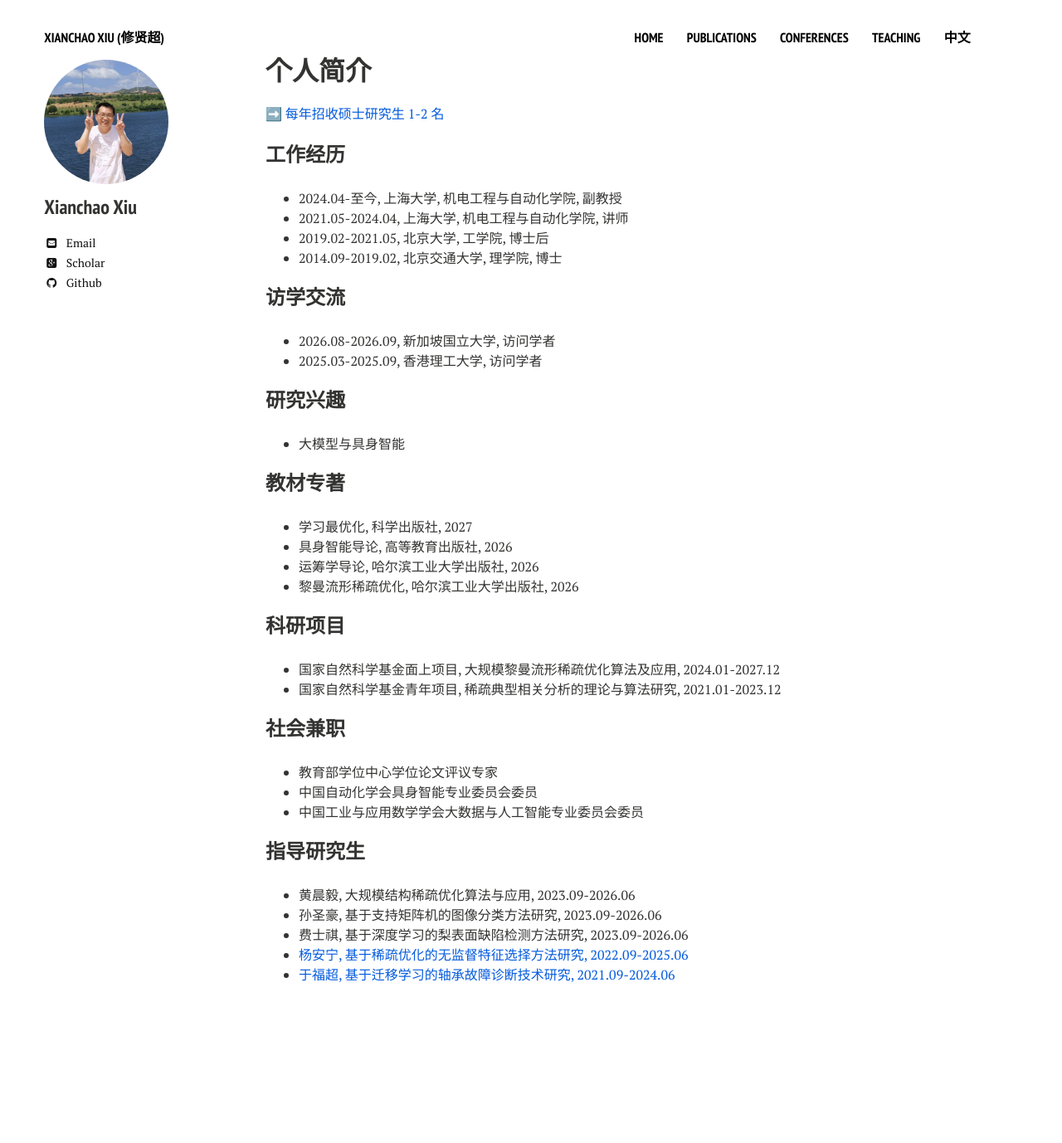
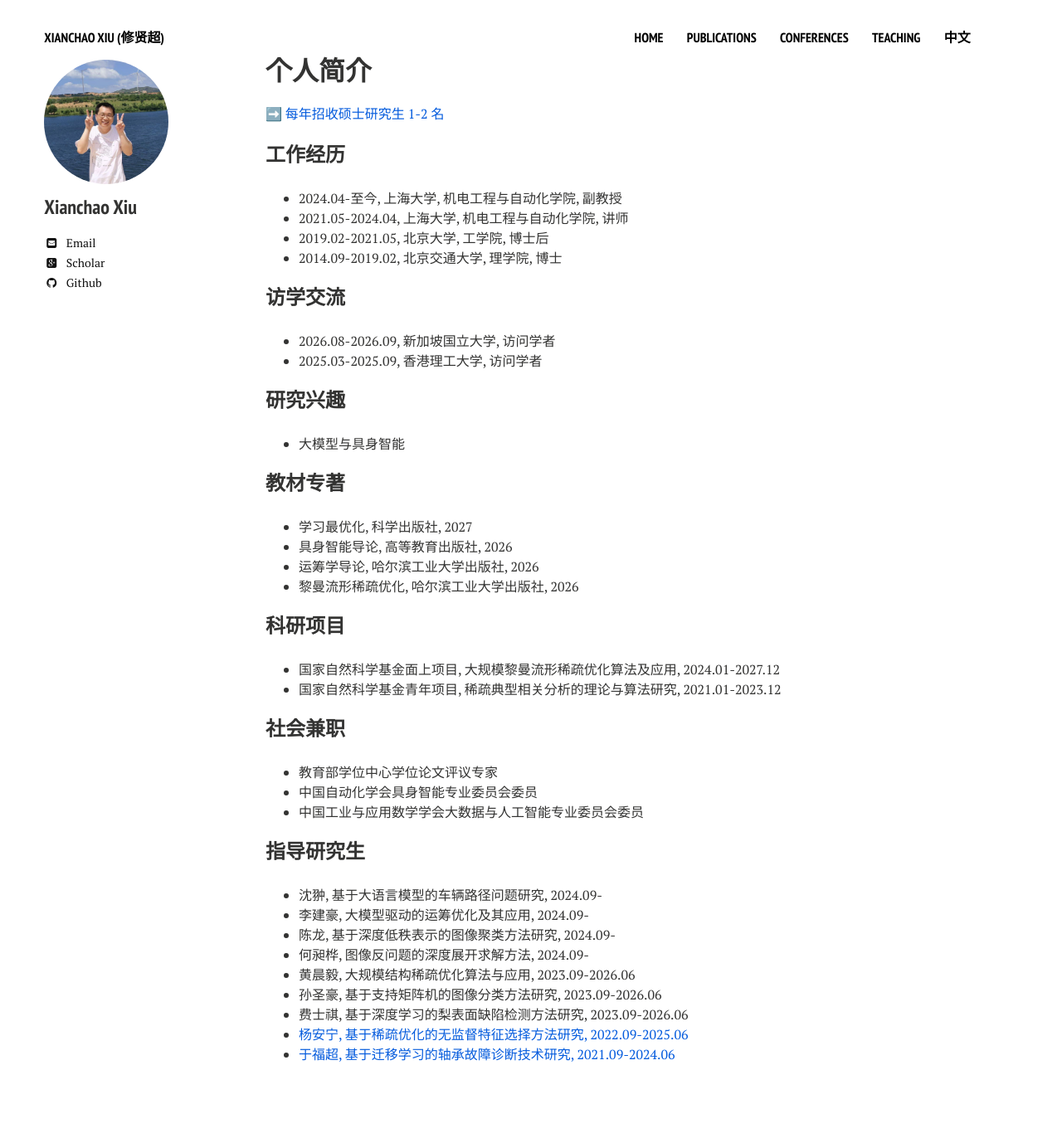
Before and after one commit to xianchaoxiu/xianchaoxiu.github.io, a Jekyll site: the page built from chinese/index.md, in a window 1280 px wide. Shown: the whole page at 83% size. Built offline with Jekyll 4.4.1, drawn with Linux system fonts in a browser that asks for light colours; nearby versions of some CDN libraries; before the commit the page ends 1282 px from its top, so only the background shows below that.

Commit message:
Update index.md

```diff
--- a/chinese/index.md
+++ b/chinese/index.md
@@ -43,6 +43,10 @@ share: false
 * 中国工业与应用数学学会大数据与人工智能专业委员会委员 <br>
 
 ### 指导研究生
+* 沈翀, 基于大语言模型的车辆路径问题研究, 2024.09- <br>
+* 李建豪, 大模型驱动的运筹优化及其应用, 2024.09- <br>
+* 陈龙, 基于深度低秩表示的图像聚类方法研究, 2024.09- <br>
+* 何昶桦, 图像反问题的深度展开求解方法, 2024.09- <br>
 * 黄晨毅, 大规模结构稀疏优化算法与应用, 2023.09-2026.06 <br>
 * 孙圣豪, 基于支持矩阵机的图像分类方法研究, 2023.09-2026.06 <br>
 * 费士祺, 基于深度学习的梨表面缺陷检测方法研究, 2023.09-2026.06 <br>
```
